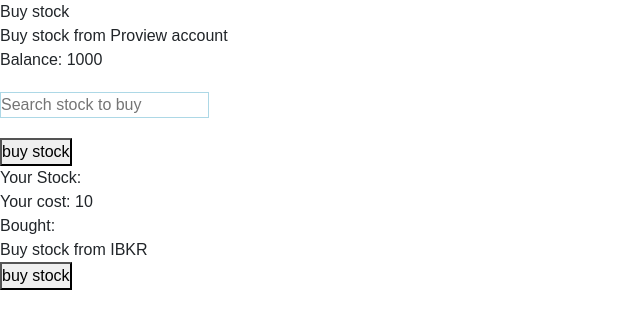
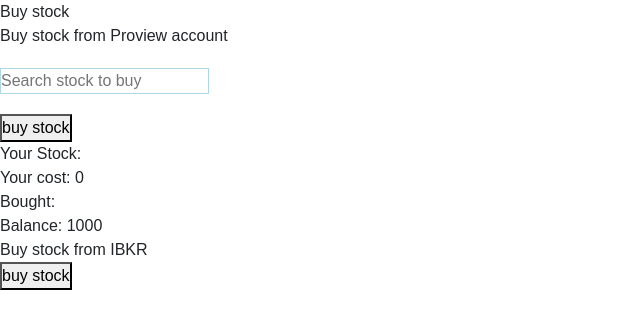
Before and after one commit to UTSCCSCC01/finalprojects22-pro-group, a React (Create React App) app in the folder frontend/: page / in a window 1280 px wide. Shown: the top 328 px of the page, without its empty margins (0-640 px from the left). Built offline with nearby package versions, Linux system fonts and the light colour scheme; a web font is replaced by a local one.

Commit message:
PROG-36 added balance and cost function

```diff
--- a/frontend/src/components/PaperTrading.js
+++ b/frontend/src/components/PaperTrading.js
@@ -12,7 +12,7 @@ const StyledInput = styled.input`
 function PaperTrading() {
   const [value, setValue] = useState("");
   const [balance, setBalance] = useState(1000);
-  const [cost, setCost] = useState(10);
+  const [cost, setCost] = useState(0);
   const [stock, setStock] = useState("");
   const [stockArray, setStockArray] = useState([]);
   var axios = require("axios").default;
@@ -59,16 +59,20 @@ function PaperTrading() {
       .catch(function (error) {
         console.error(error);
       });
-
+    if (balance - cost < 0) {
+      alert("not enough funds");
+    } else {
+      setStockArray([...stockArray, stock]);
+    }
+  };
+  useEffect(() => {
     setBalance(balance - cost);
-    setStockArray([...stockArray, stock]);
-  };
+  }, [cost]);
   return (
     <>
       <div>
         <span>Buy stock</span>
         <div>Buy stock from Proview account</div>
-        <div>Balance: {balance}</div>
 
         <StyledInput
           value={stock}
@@ -88,6 +92,7 @@ function PaperTrading() {
           </a>
         );
       })}
+      <div>Balance: {balance}</div>
 
       <div>Buy stock from IBKR</div>
       <button onClick={buybutton}>buy stock</button>
```
